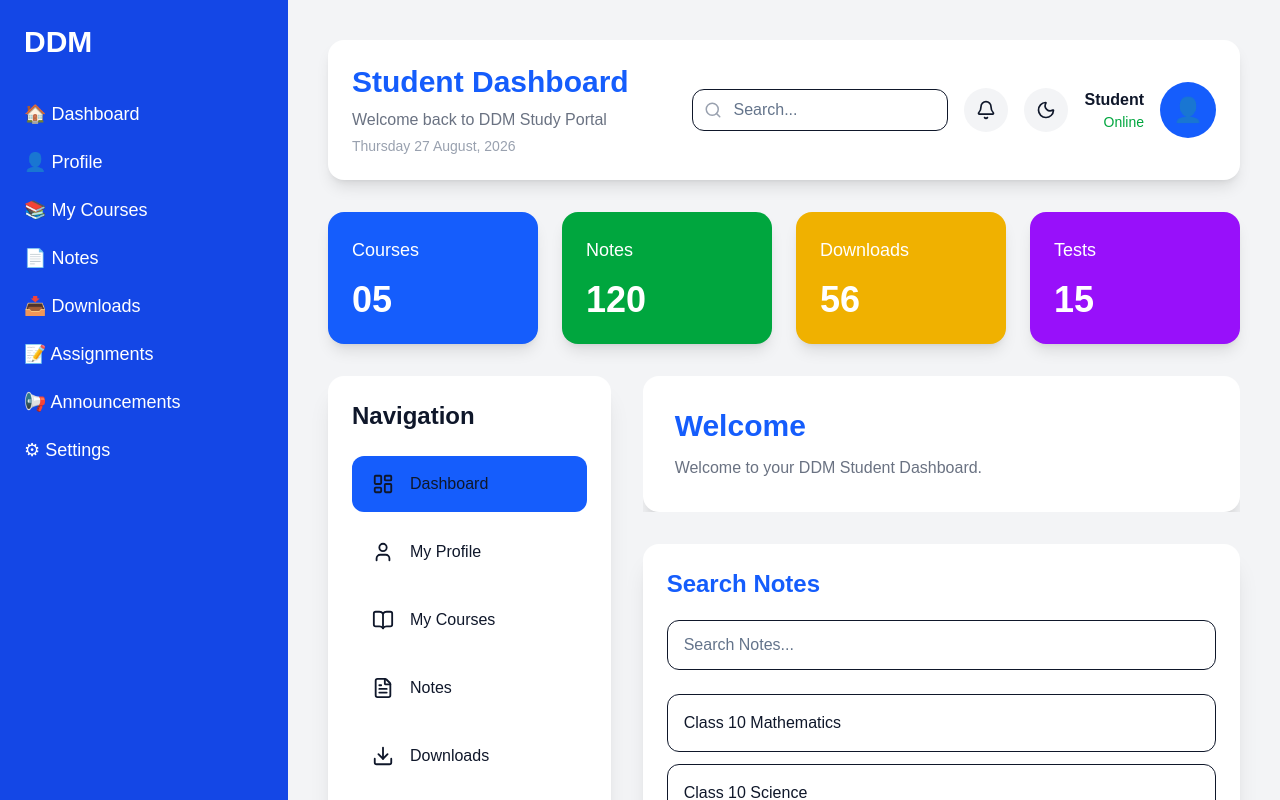
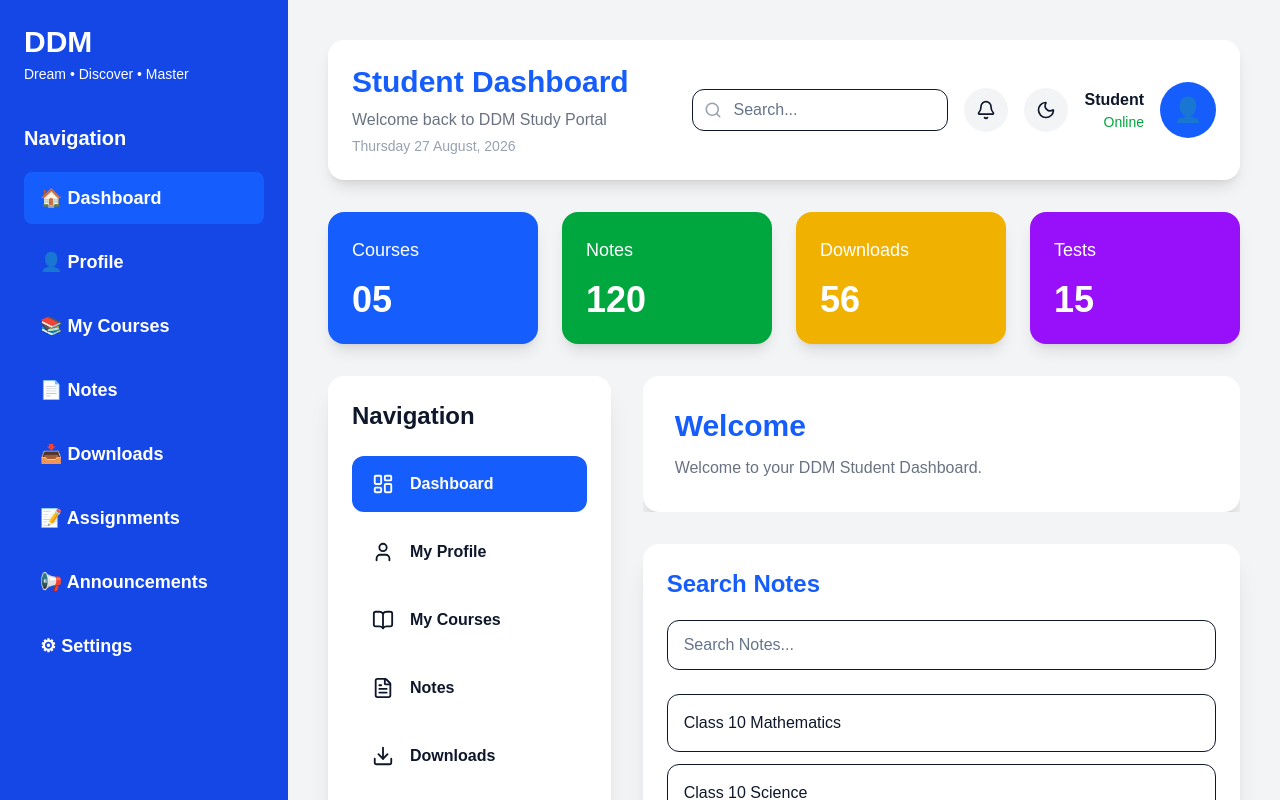
Before and after one commit to ddmstudyportal/ddm-study-portal, a Next.js app: page /dashboard in a window 1280 px wide. Shown: the top 800 px of the page. Built offline with nearby package versions, Linux system fonts and the light colour scheme; no server answers; the database is empty; sample sign-in values are in the browser's storage.

Commit message:
Fix button text colors

```diff
--- a/app/login/page.tsx
+++ b/app/login/page.tsx
@@ -174,7 +174,7 @@ export default function LoginPage() {
           <button
             type="submit"
             disabled={loading}
-            className="w-full bg-blue-600 text-white py-3 rounded-lg font-semibold hover:bg-blue-700 transition disabled:opacity-50"
+            className="w-full bg-blue-600 !text-white py-3 rounded-lg font-semibold hover:bg-blue-700 transition disabled:opacity-50"
           >
             {loading ? "Logging in..." : "Login"}
           </button>
--- a/app/register/page.tsx
+++ b/app/register/page.tsx
@@ -208,7 +208,7 @@ export default function RegisterPage() {
           <button
             type="submit"
             disabled={loading}
-            className="w-full bg-blue-600 text-white py-3 rounded-lg font-semibold hover:bg-blue-700 transition disabled:opacity-50"
+            className="w-full bg-blue-600 !text-white py-3 rounded-lg font-semibold hover:bg-blue-700 transition disabled:opacity-50"
           >
             {loading ? "Creating Account..." : "Create Account"}
           </button>
--- a/components/DashboardMenu.tsx
+++ b/components/DashboardMenu.tsx
@@ -19,7 +19,6 @@ export default function DashboardMenu({
   active,
   setActive,
 }: DashboardMenuProps) {
-
   const menus = [
     {
       icon: <LayoutDashboard size={22} />,
@@ -54,31 +53,40 @@ export default function DashboardMenu({
   return (
     <div className="bg-white rounded-2xl shadow-xl p-6">
 
-      <h2 className="text-2xl font-bold mb-6">
+      {/* Navigation Heading */}
+      <h2 className="text-2xl font-bold mb-6 text-slate-900">
         Navigation
       </h2>
 
       <div className="space-y-3">
 
-        {menus.map((item) => (
+        {menus.map((item) => {
+          const isActive = active === item.title;
 
+          return (
             <button
               key={item.title}
               onClick={() => setActive(item.title)}
-            className={`w-full flex items-center gap-4 px-5 py-4 rounded-xl transition
-            ${
-              active === item.title
-                ? "bg-blue-600 text-white"
-                : "hover:bg-blue-50 hover:text-blue-600"
+              type="button"
+              className={`w-full flex items-center gap-4 px-5 py-4 rounded-xl transition font-semibold ${
+                isActive
+                  ? "!bg-blue-600 !text-white hover:!bg-blue-700"
+                  : "text-slate-900 hover:bg-blue-50 hover:text-blue-600"
               }`}
             >
+              {/* Icon */}
+              <span className={isActive ? "!text-white" : "text-slate-900"}>
                 {item.icon}
+              </span>
 
-            <span>{item.title}</span>
+              {/* Menu Text */}
+              <span className={isActive ? "!text-white" : "text-slate-900"}>
+                {item.title}
+              </span>
 
             </button>
-
-        ))}
+          );
+        })}
 
       </div>
 
--- a/components/Sidebar.tsx
+++ b/components/Sidebar.tsx
@@ -8,17 +8,29 @@ export default function Sidebar() {
       ========================== */}
       <aside className="hidden lg:block w-72 shrink-0 bg-blue-700 text-white min-h-screen p-6">
 
-        <h1 className="text-3xl font-bold mb-10">
-          DDM
-        </h1>
+        {/* DDM Logo */}
+        <div className="mb-10">
+          <h1 className="text-3xl font-bold text-white">
+            DDM
+          </h1>
 
+          <p className="text-sm text-white mt-1">
+            Dream • Discover • Master
+          </p>
+        </div>
+
+        {/* Navigation */}
         <nav>
-          <ul className="space-y-5 text-lg">
+          <h2 className="text-xl font-bold text-white mb-5">
+            Navigation
+          </h2>
+
+          <ul className="space-y-3 text-lg">
 
             <li>
               <Link
                 href="/dashboard"
-                className="block hover:text-yellow-300 transition"
+                className="block text-white bg-blue-600 px-4 py-3 rounded-lg hover:bg-blue-500 hover:text-white transition font-semibold"
               >
                 🏠 Dashboard
               </Link>
@@ -27,7 +39,7 @@ export default function Sidebar() {
             <li>
               <Link
                 href="/dashboard"
-                className="block hover:text-yellow-300 transition"
+                className="block text-white px-4 py-3 rounded-lg hover:bg-blue-600 hover:text-white transition font-semibold"
               >
                 👤 Profile
               </Link>
@@ -36,7 +48,7 @@ export default function Sidebar() {
             <li>
               <Link
                 href="/dashboard"
-                className="block hover:text-yellow-300 transition"
+                className="block text-white px-4 py-3 rounded-lg hover:bg-blue-600 hover:text-white transition font-semibold"
               >
                 📚 My Courses
               </Link>
@@ -45,7 +57,7 @@ export default function Sidebar() {
             <li>
               <Link
                 href="/downloads"
-                className="block hover:text-yellow-300 transition"
+                className="block text-white px-4 py-3 rounded-lg hover:bg-blue-600 hover:text-white transition font-semibold"
               >
                 📄 Notes
               </Link>
@@ -54,7 +66,7 @@ export default function Sidebar() {
             <li>
               <Link
                 href="/downloads"
-                className="block hover:text-yellow-300 transition"
+                className="block text-white px-4 py-3 rounded-lg hover:bg-blue-600 hover:text-white transition font-semibold"
               >
                 📥 Downloads
               </Link>
@@ -63,7 +75,7 @@ export default function Sidebar() {
             <li>
               <Link
                 href="/dashboard"
-                className="block hover:text-yellow-300 transition"
+                className="block text-white px-4 py-3 rounded-lg hover:bg-blue-600 hover:text-white transition font-semibold"
               >
                 📝 Assignments
               </Link>
@@ -72,7 +84,7 @@ export default function Sidebar() {
             <li>
               <Link
                 href="/dashboard"
-                className="block hover:text-yellow-300 transition"
+                className="block text-white px-4 py-3 rounded-lg hover:bg-blue-600 hover:text-white transition font-semibold"
               >
                 📢 Announcements
               </Link>
@@ -81,7 +93,7 @@ export default function Sidebar() {
             <li>
               <Link
                 href="/dashboard"
-                className="block hover:text-yellow-300 transition"
+                className="block text-white px-4 py-3 rounded-lg hover:bg-blue-600 hover:text-white transition font-semibold"
               >
                 ⚙ Settings
               </Link>
@@ -97,74 +109,83 @@ export default function Sidebar() {
       ========================== */}
       <div className="lg:hidden w-full bg-blue-700 text-white p-4">
 
+        {/* Mobile Header */}
         <div className="flex items-center justify-between mb-4">
 
-          <h1 className="text-2xl font-bold">
-            DDM
-          </h1>
+          <div>
+            <h1 className="text-2xl font-bold text-white">
+              DDM
+            </h1>
 
-          <span className="text-sm text-blue-100">
+            <p className="text-xs text-white">
+              Dream • Discover • Master
+            </p>
+          </div>
+
+          <span className="text-sm text-white font-semibold">
             Student Portal
           </span>
 
         </div>
 
+
+        {/* Mobile Navigation */}
         <nav className="overflow-x-auto">
 
           <div className="flex gap-3 min-w-max">
 
             <Link
               href="/dashboard"
-              className="bg-blue-600 px-4 py-2 rounded-lg whitespace-nowrap hover:bg-blue-500"
+              className="bg-blue-600 text-white px-4 py-2 rounded-lg whitespace-nowrap hover:bg-blue-500 hover:text-white font-semibold"
             >
               🏠 Dashboard
             </Link>
 
             <Link
               href="/dashboard"
-              className="bg-blue-600 px-4 py-2 rounded-lg whitespace-nowrap hover:bg-blue-500"
+              className="bg-blue-600 text-white px-4 py-2 rounded-lg whitespace-nowrap hover:bg-blue-500 hover:text-white font-semibold"
             >
               👤 Profile
             </Link>
 
             <Link
               href="/dashboard"
-              className="bg-blue-600 px-4 py-2 rounded-lg whitespace-nowrap hover:bg-blue-500"
+              className="bg-blue-600 text-white px-4 py-2 rounded-lg whitespace-nowrap hover:bg-blue-500 hover:text-white font-semibold"
             >
               📚 Courses
             </Link>
 
             <Link
               href="/downloads"
-              className="bg-blue-600 px-4 py-2 rounded-lg whitespace-nowrap hover:bg-blue-500"
+              className="bg-blue-600 text-white px-4 py-2 rounded-lg whitespace-nowrap hover:bg-blue-500 hover:text-white font-semibold"
             >
               📄 Notes
             </Link>
 
             <Link
               href="/downloads"
-              className="bg-blue-600 px-4 py-2 rounded-lg whitespace-nowrap hover:bg-blue-500"
+              className="bg-blue-600 text-white px-4 py-2 rounded-lg whitespace-nowrap hover:bg-blue-500 hover:text-white font-semibold"
             >
               📥 Downloads
             </Link>
 
             <Link
               href="/dashboard"
-              className="bg-blue-600 px-4 py-2 rounded-lg whitespace-nowrap hover:bg-blue-500"
+              className="bg-blue-600 text-white px-4 py-2 rounded-lg whitespace-nowrap hover:bg-blue-500 hover:text-white font-semibold"
             >
               📝 Assignments
             </Link>
 
             <Link
               href="/dashboard"
-              className="bg-blue-600 px-4 py-2 rounded-lg whitespace-nowrap hover:bg-blue-500"
+              className="bg-blue-600 text-white px-4 py-2 rounded-lg whitespace-nowrap hover:bg-blue-500 hover:text-white font-semibold"
             >
               📢 Announcements
             </Link>
 
             <Link
               href="/dashboard"
-              className="bg-blue-600 px-4 py-2 rounded-lg whitespace-nowrap hover:bg-blue-500"
+              className="bg-blue-600 text-white px-4 py-2 rounded-lg whitespace-nowrap hover:bg-blue-500 hover:text-white font-semibold"
             >
               ⚙ Settings
             </Link>
```
Lines whose indentation alone changed are shown as unchanged.
